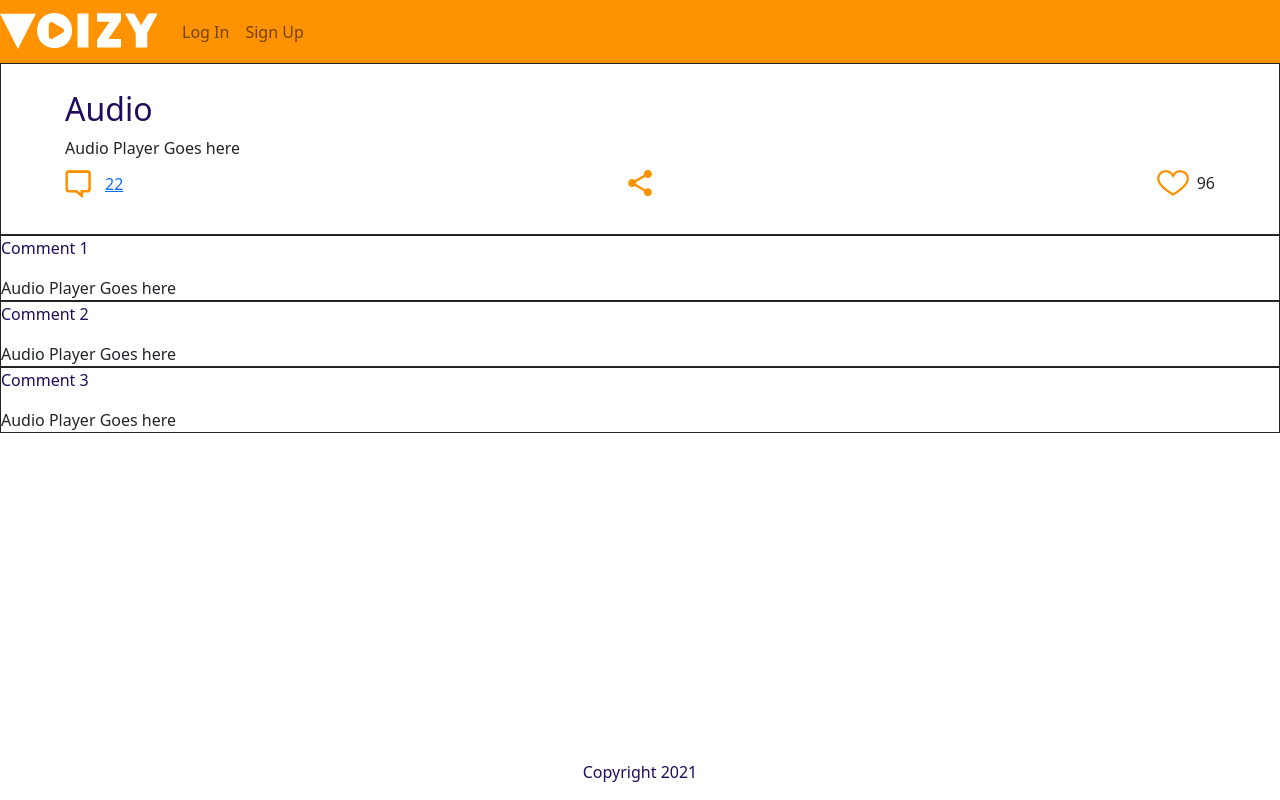
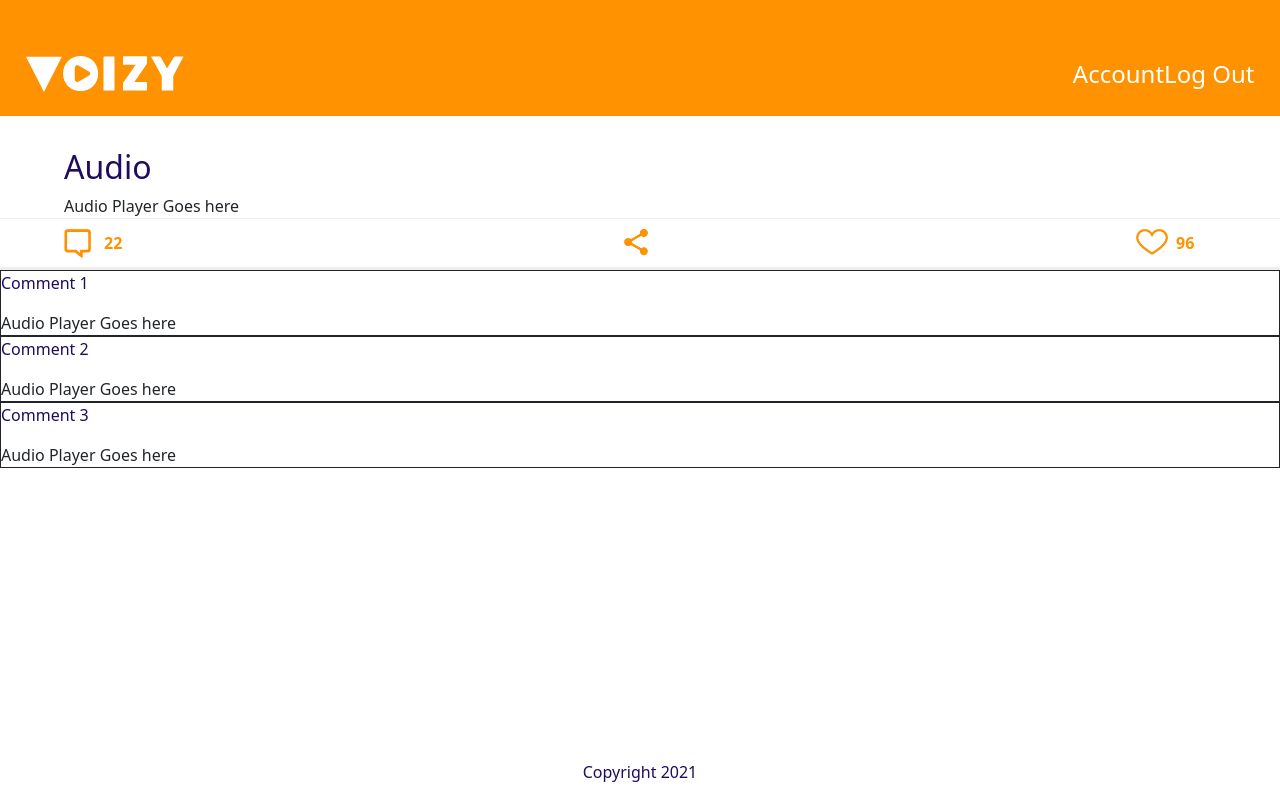
Before and after one commit to bch-voizy-chat/voizy-chat-client-side, a React (Create React App) app: page /conversation/1 in a window 1280 px wide. Built offline with nearby package versions, Linux system fonts and the light colour scheme.

Commit message:
add user account page and style header

```diff
--- a/src/App.css
+++ b/src/App.css
@@ -1,90 +1,12 @@
 /* for dev purpose */
-.comment,
-.thread {
+.comment {
 	border: 1px solid;
-}
-
-/* Log In / Sign Up page*/
-
-.form-flow {
-	--flow-space: 1rem;
-}
-
-/* Home page */
-
-.new-audio-link {
-	z-index: 100;
-	background-color: white;
-	position: absolute;
-	right: 3%;
-	bottom: 3%;
-	border-radius: 50%;
-	border: 1px solid #eee;
-	box-shadow: 0 5px 5px 1px rgba(0, 0, 0, 0.25);
-}
-
-.new-audio-link:focus {
-	outline: none;
-	box-shadow: 0 0 0 4px var(--color-purple);
-}
-
-.new-audio-link__add-icon {
-	stroke: var(--color-orange);
-	stroke-width: 5;
-	height: 60px;
-	width: 60px;
-	padding: 15px;
-	border-radius: 50%;
-}
-
-.thread {
-	padding: 2% 5%;
-}
-
-.thread-icon {
-	min-width: 50px;
-	height: 3rem;
-}
-
-.thread-icon::before {
-	display: inline-block;
-	vertical-align: middle;
-	content: "";
-	width: 2rem;
-	height: 1.8rem;
-	margin-right: 0.5rem;
-	background-repeat: no-repeat;
-	background-size: contain;
-}
-
-.comment-link {
-	display: flex;
-
-	align-items: center;
-}
-
-.thread-icon--comment::before {
-	background-image: url("./assets/icons/comment.png");
-}
-
-.thread-icon--share::before {
-	width: 1.5rem;
-	margin-right: 0;
-	background-image: url("./assets/icons/share.png");
-}
-
-.thread-icon--like::before {
-	background-image: url("./assets/icons/like.png");
-}
-
-.liked::before {
-	background-image: url("./assets/icons/like--active.png");
 }
 
 /* Bootstrap overides */
 
 .form-control:focus {
-	border-color: var(--color-orange);
+	border-color: var(--color-purple);
 	box-shadow: var(--box-shadow-outline);
 }
 .navbar-light .navbar-toggler {
@@ -99,3 +21,147 @@
 	width: 40px;
 	height: 42px;
 }
+
+.btn-primary,
+.btn-primary:active,
+.btn-primary:hover,
+.btn-primary:focus {
+	background-color: var(--color-orange);
+	border-color: var(--color-orange);
+}
+
+.btn-primary:focus {
+	/* border-color: var(--color-purple); */
+	box-shadow: var(--box-shadow-outline);
+}
+
+/* Nav */
+
+.voizy-nav-link {
+	display: inline-block;
+	margin-top: 1rem;
+	font-size: 1.5rem;
+	color: white;
+	text-decoration: none;
+	text-align: center;
+}
+
+.voizy-nav-link:active {
+	color: white;
+}
+
+.voizy-nav-link:hover {
+	color: white;
+	opacity: 0.9;
+}
+
+.voizy-nav-link:last-child {
+	margin-bottom: 1rem;
+}
+
+/* Log In / Sign Up page*/
+
+.form-flow {
+	--flow-space: 1rem;
+}
+
+/* Home page */
+
+.new-audio-link {
+	z-index: 100;
+	background-color: white;
+	position: fixed;
+	right: 3%;
+	bottom: 3%;
+	border-radius: 50%;
+	border: 1px solid #eee;
+	box-shadow: 0 5px 5px 1px rgba(0, 0, 0, 0.25);
+}
+
+.new-audio-link:focus {
+	outline: none;
+	box-shadow: 0 0 0 0.2rem var(--color-purple);
+}
+
+.new-audio-link__add-icon {
+	stroke: var(--color-orange);
+	stroke-width: 5;
+	height: 60px;
+	width: 60px;
+	padding: 15px;
+	border-radius: 50%;
+}
+
+.thread {
+	padding-top: 2rem;
+	border-bottom: 0.2rem solid #eee;
+}
+
+.thread > * {
+	padding: 0 5%;
+}
+
+.thread__icon {
+	min-width: 80px;
+	height: 3rem;
+}
+
+.thread__icon::before {
+	display: inline-block;
+	vertical-align: middle;
+	content: "";
+	width: 2rem;
+	height: 1.8rem;
+	margin-right: 0.5rem;
+	background-repeat: no-repeat;
+	background-size: contain;
+}
+
+.thread__icon-container {
+	border-top: 0.1rem solid #eee;
+}
+
+.thread__icon--comment::before {
+	background-image: url("./assets/icons/comment.png");
+}
+
+.thread__icon--share::before {
+	width: 1.5rem;
+	background-image: url("./assets/icons/share.png");
+}
+
+.thread__icon--like::before {
+	background-image: url("./assets/icons/like.png");
+}
+
+.comment-link,
+.thread__icon--like {
+	text-align: left;
+	color: var(--color-orange);
+	text-decoration: none;
+	font-weight: bold;
+}
+
+.comment-link:hover {
+	color: var(--color-orange);
+}
+
+.liked::before {
+	background-image: url("./assets/icons/like--active.png");
+}
+
+/* UserAccount */
+
+.detail__container {
+	border: 1px solid var(--color-orange);
+}
+
+.detail__container > p {
+	margin: 0.5rem auto;
+}
+
+@media (min-width: 992px) {
+	.navbar-collapse {
+		justify-content: flex-end;
+	}
+}
--- a/src/components/Header/Header.js
+++ b/src/components/Header/Header.js
@@ -1,6 +1,6 @@
 import React, { useState } from "react";
 import { NavLink } from "react-router-dom";
-import { Button, Navbar, Nav } from "react-bootstrap";
+import { Navbar, Nav } from "react-bootstrap";
 import { useAuth } from "../../contexts/AuthContext";
 
 import logo from "../../assets/Logo-white-png-tinified.png";
@@ -27,33 +27,43 @@ const Header = () => {
 					onClick={() => setExpanded(expanded ? false : "expanded")}
 				/>
 				<Navbar.Collapse id='responsive-navbar-nav'>
+					<Nav className='mr-auto'>
 						{isLoggedIn ? (
-						<Button
+							<>
+								<NavLink
+									to='/account'
+									className='voizy-nav-link'
+									onClick={() => setExpanded(false)}
+								>
+									Account
+								</NavLink>
+								<button
 									type='button'
-							className='nav-link'
-							variant='link'
+									className='btn-text voizy-nav-link'
 									onClick={logoutHandler}
 								>
 									Log Out
-						</Button>
+								</button>
+							</>
 						) : (
-						<Nav className='mr-auto '>
+							<>
 								<NavLink
 									to='/login'
-								className='nav-link'
+									className='voizy-nav-link'
 									onClick={() => setExpanded(false)}
 								>
 									Log In
 								</NavLink>
 								<NavLink
 									to='/signup'
-								className='nav-link'
+									className='voizy-nav-link'
 									onClick={() => setExpanded(false)}
 								>
 									Sign Up
 								</NavLink>
+							</>
+						)}
 					</Nav>
-					)}
 				</Navbar.Collapse>
 			</Navbar>
 		</header>
--- a/src/components/Main/Main.js
+++ b/src/components/Main/Main.js
@@ -8,6 +8,7 @@ import NewAudio from "../../pages/NewAudio";
 import PageNotFound from "../../pages/PageNotFound";
 import Signup from "../../pages/Signup";
 import SingleThread from "../../pages/SingleThread";
+import UserAccount from "../../pages/UserAccount";
 import PrivateRoute from "./PrivateRoute";
 
 const Main = () => {
@@ -18,6 +19,7 @@ const Main = () => {
 				<Route exact path='/login' component={Login} />
 				<Route exact path='/signup' component={Signup} />
 				<PrivateRoute exact path='/new' component={NewAudio} />
+				<PrivateRoute exact path='/account' component={UserAccount} />
 				<Route exact path='/conversation/:id' component={SingleThread} />
 				<Route path='/about' component={About} />
 				<Route path='*' component={PageNotFound} />
--- a/src/components/Main/Thread.js
+++ b/src/components/Main/Thread.js
@@ -11,7 +11,7 @@ const Thread = ({ thread }) => {
 		like ? setLike(false) : setLike(true);
 	};
 
-	let likeBtnClass = `btn-text squishy thread-icon thread-icon--like ${
+	let likeBtnClass = `d-flex align-items-center btn-text squishy thread__icon thread__icon--like ${
 		like && "liked"
 	}`;
 
@@ -20,15 +20,15 @@ const Thread = ({ thread }) => {
 		<article className='thread'>
 			<h2 className='audio__title'>Audio {thread}</h2>
 			<AudioPlayer />
-			<div className='d-flex justify-content-between'>
+			<div className='d-flex justify-content-between thread__icon-container'>
 				<Link
-					className='d-flex justify-content-center align-items-center comment-link thread-icon thread-icon--comment squishy'
+					className='d-flex align-items-center  comment-link thread__icon thread__icon--comment squishy'
 					to={`/conversation/${thread}`}
 				>
 					22<span className='visually-hidden'>comments. Comment</span>
 				</Link>
 				<button
-					className='btn-text squishy thread-icon thread-icon--share'
+					className='btn-text squishy thread__icon thread__icon--share'
 					onClick={shareHandler}
 				>
 					<span className='visually-hidden'>Share</span>
--- a/src/contexts/AuthContext.js
+++ b/src/contexts/AuthContext.js
@@ -26,12 +26,12 @@ export function useAuth() {
 
 export function AuthProvider({ children }) {
 	const [currentUser, setCurrentUser] = useState(getUserCookie());
-	const [isLoggedIn, setIsLoggedIn] = useState(0);
+	const [isLoggedIn, setIsLoggedIn] = useState(1);
 
-	useEffect(
+	/* 	useEffect(
 		() => setIsLoggedIn(Object.keys(currentUser).length),
 		[currentUser]
-	);
+	); */
 
 	const signup = (email, password, username) => {
 		const data = {
--- a/src/index.css
+++ b/src/index.css
@@ -1,7 +1,8 @@
 :root {
 	--color-orange: #fe9200;
+	--color-purple: rgba(31, 11, 91, 0.502);
 	--color-purple: #200b5d;
-	--box-shadow-outline: 0 0 0.1rem 0.2rem rgba(254, 144, 0, 0.8);
+	--box-shadow-outline: 0 0 0.1rem 0.2rem rgba(31, 11, 91, 0.8);
 }
 
 body {
@@ -24,10 +25,12 @@ p {
 
 header {
 	background-color: var(--color-orange);
+	padding: 0 2%;
+	padding-top: 2rem;
 }
 
 main {
-	padding-bottom: 2.5rem; /* Footer height */
+	padding-bottom: 6rem; /* Footer height */
 }
 
 footer {
@@ -75,6 +78,9 @@ img {
 	outline: inherit;
 }
 
+:focus {
+	outline: 0.2rem solid var(--color-purple);
+}
 /* Remove _all_ animations and transitions for people that prefer not to see them */
 @media (prefers-reduced-motion: reduce) {
 	body {
--- /dev/null
+++ b/src/pages/UserAccount.js
@@ -0,0 +1,32 @@
+import React from "react";
+import { Button } from "react-bootstrap";
+import { useAuth } from "../contexts/AuthContext";
+const UserAccount = () => {
+	const { logout } = useAuth();
+	return (
+		<div
+			className='flow d-flex flex-column mx-auto pt-5 text-center'
+			style={{ maxWidth: "320px" }}
+		>
+			<section className='details flow'>
+				<h2>Account Details:</h2>
+				<div className='detail__container'>
+					<p>Email</p>
+				</div>
+				<div className='detail__container'>
+					<p>Password</p>
+				</div>
+				<div className='detail__container'>
+					<p>Username</p>
+				</div>
+				<p class='text-danger'>
+					This information can’t be edited for the time being.
+				</p>
+
+				<Button className='w-100'>Edit Account</Button>
+			</section>
+		</div>
+	);
+};
+
+export default UserAccount;
```
Lines whose indentation alone changed are shown as unchanged.
